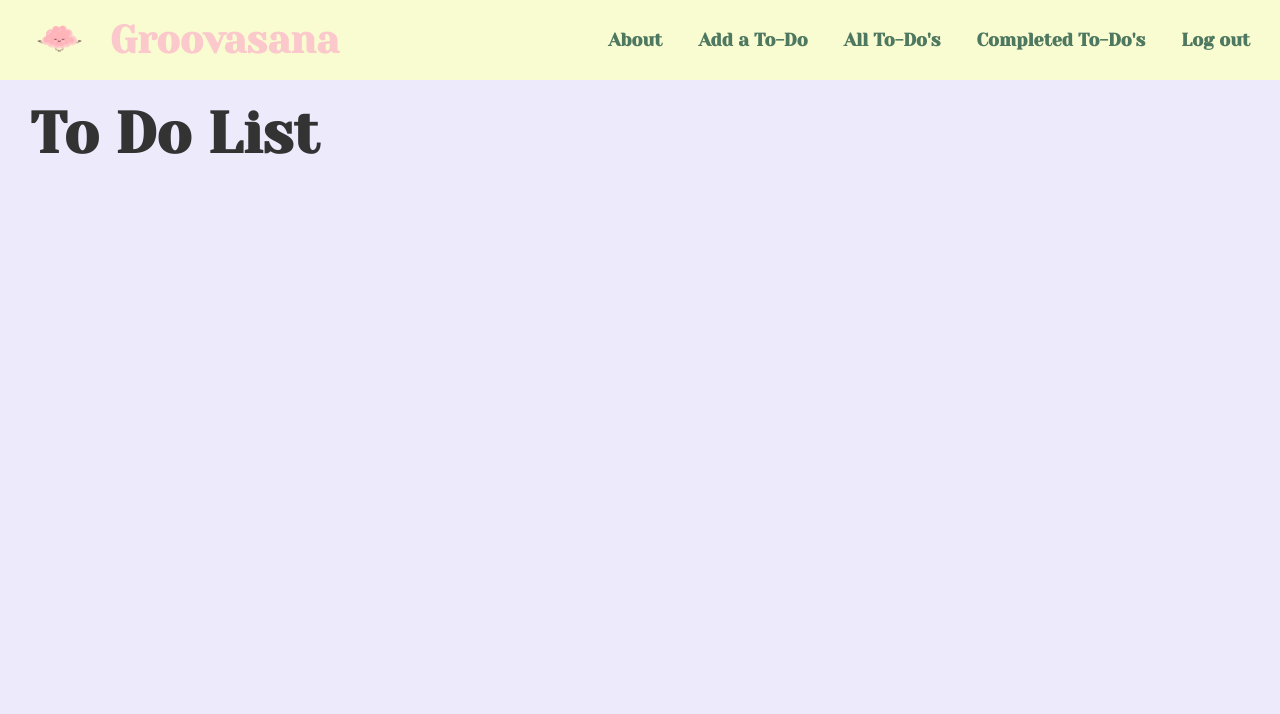
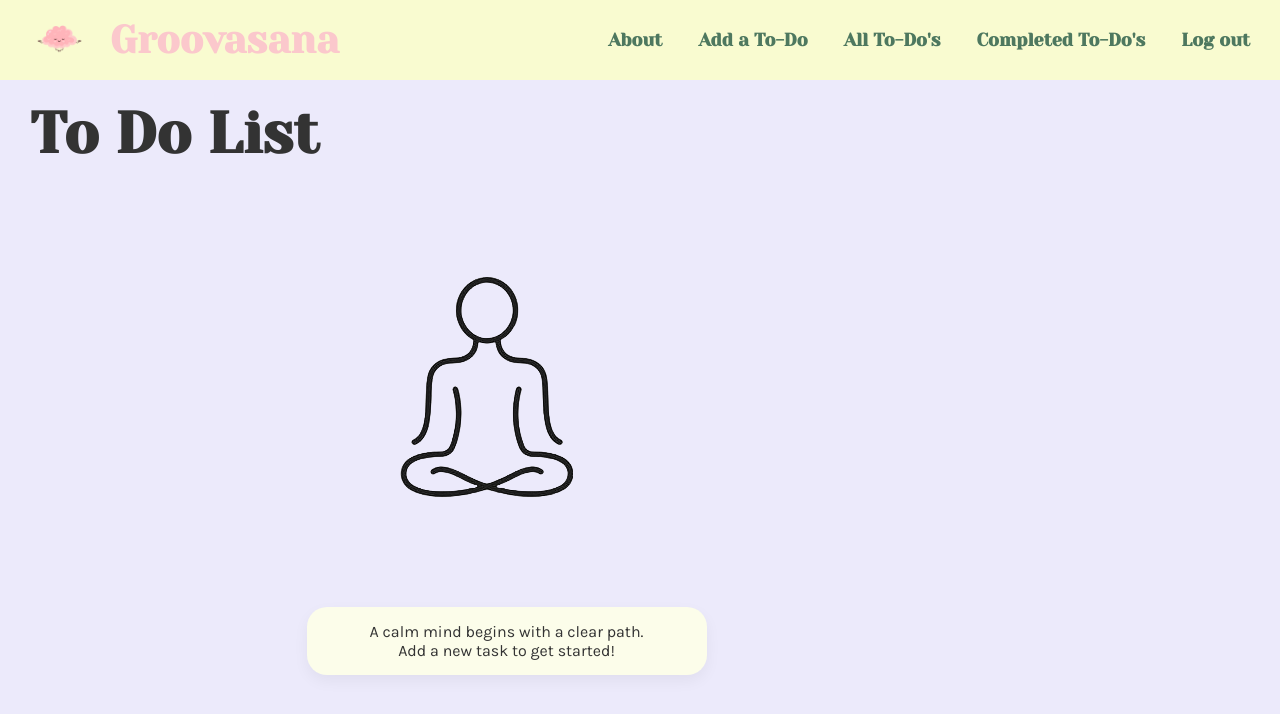
Before and after one commit to victoriatillero/groovasana, a Django app: page /todos/ in a window 1280 px wide. Shown: the top 714 px of the page. Run offline with Django 5.2, Linux system fonts and the light colour scheme; the visitor is signed in with stand-in values (Sample User, id 1); data that the repository does not hold is empty.

Commit message:
last min enhancements: added placeholder for empty todo-index, updated README, fixed signup

```diff
--- a/groovasana/settings.py
+++ b/groovasana/settings.py
@@ -93,7 +93,7 @@ else:
     DATABASES = {
         'default': {
             'ENGINE': 'django.db.backends.postgresql',
-            'NAME': '<groovasana>',
+            'NAME': 'groovasana',
         }
     }
 
--- a/main_app/static/css/todos/todo-index.css
+++ b/main_app/static/css/todos/todo-index.css
@@ -129,3 +129,29 @@
   height: auto;
   display: block;
 }
+
+.empty-todos-container {
+  display: flex;
+  flex-direction: column;
+  align-items: center;
+  justify-content: center;
+  padding: 60px 20px;
+  margin-top: 50px;
+  text-align: center;
+}
+
+.empty-todos-container img {
+  width: 100px;
+  height: auto;
+  margin-bottom: 20px;
+}
+
+.no-todos-msg {
+  text-align: center;
+  background-color: #FCFDEA;
+  padding: 15px;
+  border-radius: 20px;
+  max-width: 400px;
+  box-shadow: 0 6px 15px rgba(0, 0, 0, 0.05);
+  font-size: 1rem;
+}
--- a/main_app/templates/todos/index.html
+++ b/main_app/templates/todos/index.html
@@ -16,6 +16,7 @@
 </section>
 
 <section class="card-container">
+  {% if todos %}
     {% for todo in todos %}
       <div class="card-img-card">
         <a href="{% url 'todo-detail' todo.id %}">
@@ -38,5 +39,13 @@
         </a>
       </div>
     {% endfor %}
+  {% else %}
+    <div classs="empty-todos-container">
+      <img src="{% static 'images/meditating.png' %}" alt="Meditating icon">
+      <p class="no-todos-msg">
+        A calm mind begins with a clear path. <br> Add a new task to get started!
+      </p>
+    </div>
+  {% endif %}
 </section>
 {% endblock %}
```
Also changed, not shown: README.md, main_app/static/images/meditating.png (added). Lines whose indentation alone changed are shown as unchanged.
